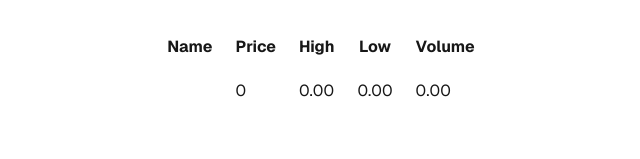
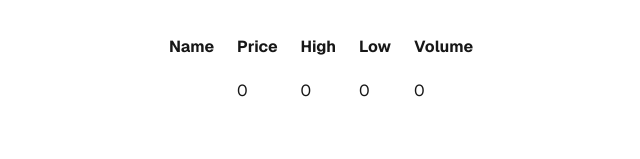
Before and after one commit to steven-chowdhury/crypto-tracker, a Next.js app: page / in a window 1280 px wide. Shown: the part 141-300 px from the top of the page, without its empty margins (319-959 px from the left). Built offline with nearby package versions, Linux system fonts and the light colour scheme; no server answers.

Commit message:
Move Coin to types file, format coin data to floats for better calculations

```diff
--- a/src/app/page.tsx
+++ b/src/app/page.tsx
@@ -3,26 +3,14 @@
 import { useEffect, useState } from 'react';
 import styles from "./page.module.css";
 
-interface Coin {
-  c: string // price
-  h: string // high
-  l: string // low
-  v: string // volume
-  s: string // ticker symbol,
-  b: string // bid,
-  a: string // ask
-  price: number
-}
-
 export default function Home() {
-  const [ data, setData ] = useState<Coin>({
-    c: '0',
-    h: '0',
-    l: '0',
-    v: '0',
-    s: '',
-    b: '',
-    a: '',
+  const [ coin, setCoin ] = useState<Coin>({
+    high: 0.00,
+    low: 0.00,
+    volume: 0.00,
+    symbol: '',
+    bid: 0.00,
+    ask: 0.00,
     price: 0,
   })
 
@@ -30,15 +18,21 @@ export default function Home() {
     const socket = new WebSocket('wss://stream.binance.us:9443/ws/btcusdt@ticker')
 
     socket.addEventListener('message', (e) => {
-      console.log('event.data =>', e.data)
-
       const data = JSON.parse(e.data)
 
-      const coin = Object.assign({}, data, {
-        price: calcPrice(data.b, data.a)
-      })
+      const price = (parseFloat(data.a) + parseFloat(data.b)) / 2
 
-      setData(coin)
+      const coin: Coin = {
+        high: formatPrice(data.h),
+        low: formatPrice(data.l),
+        volume: parseFloat(data.v),
+        symbol: data.s,
+        bid: formatPrice(data.b),
+        ask: formatPrice(data.a),
+        price: formatPrice(price)
+      }
+
+      setCoin(coin)
     })
 
     socket.addEventListener('open', (e) => {
@@ -52,13 +46,8 @@ export default function Home() {
     return () => socket.close()
   }, [])
 
-  const formatPrice = (price: string): string => {
-    return Number(price).toFixed(2)
-  }
-
-  const calcPrice = (bid: string, ask: string): string => {
-    const price = (Number(bid) + Number(ask)) / 2
-    return formatPrice(`${price}`)
+  const formatPrice = (price: number): number => {
+    return parseFloat(Number(price).toFixed(2))
   }
 
   return (
@@ -76,11 +65,11 @@ export default function Home() {
         </thead>
         <tbody>
           <tr>
-            <td>{data.s}</td>
-            <td>{data.price}</td>
-            <td>{formatPrice(data.h)}</td>
-            <td>{formatPrice(data.l)}</td>
-            <td>{formatPrice(data.v)}</td>
+            <td>{coin.symbol}</td>
+            <td>{coin.price.toLocaleString()}</td>
+            <td>{coin.high.toLocaleString()}</td>
+            <td>{coin.low.toLocaleString()}</td>
+            <td>{coin.volume.toLocaleString()}</td>
           </tr>
         </tbody>
       </table>
```
Also changed, not shown: src/types/types.d.ts (added, +9 -0 lines).
